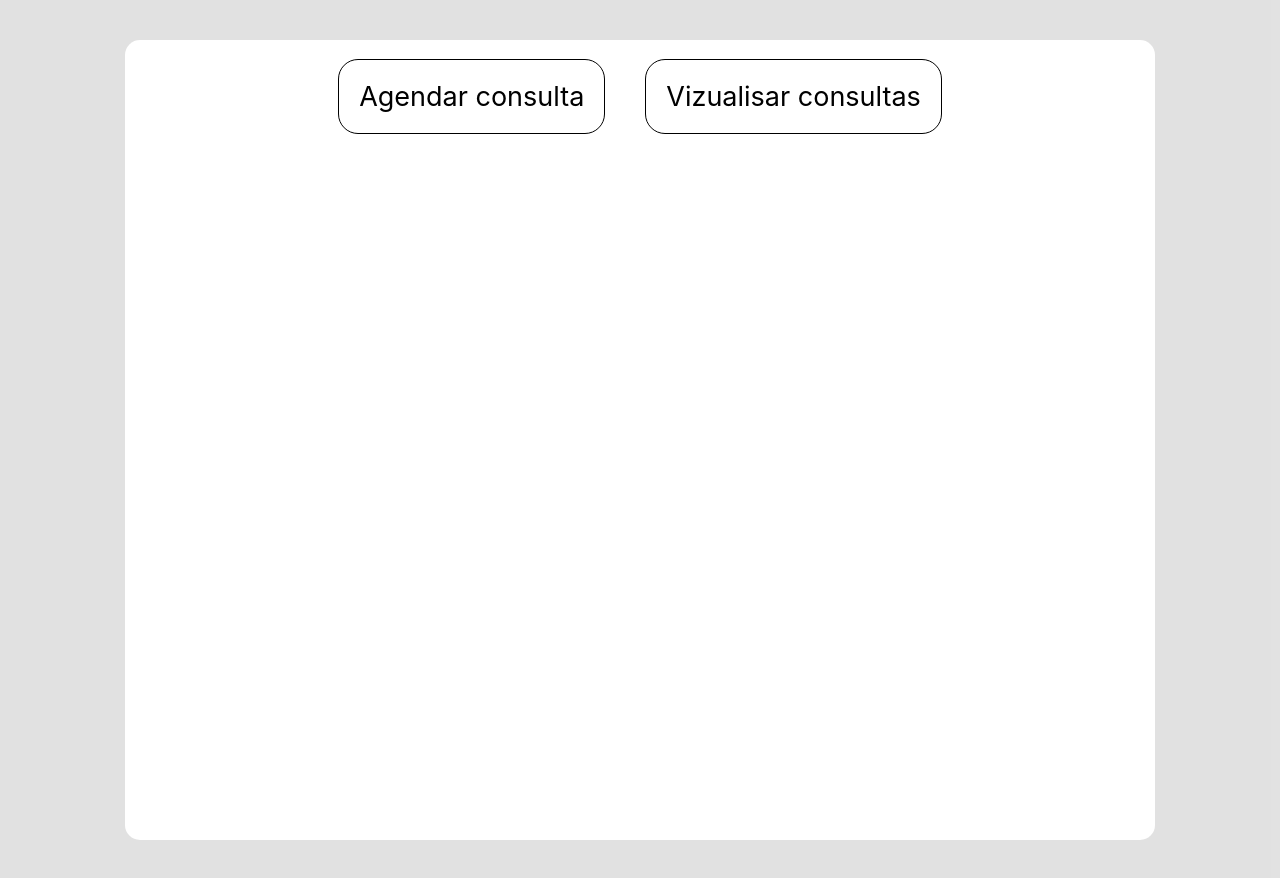
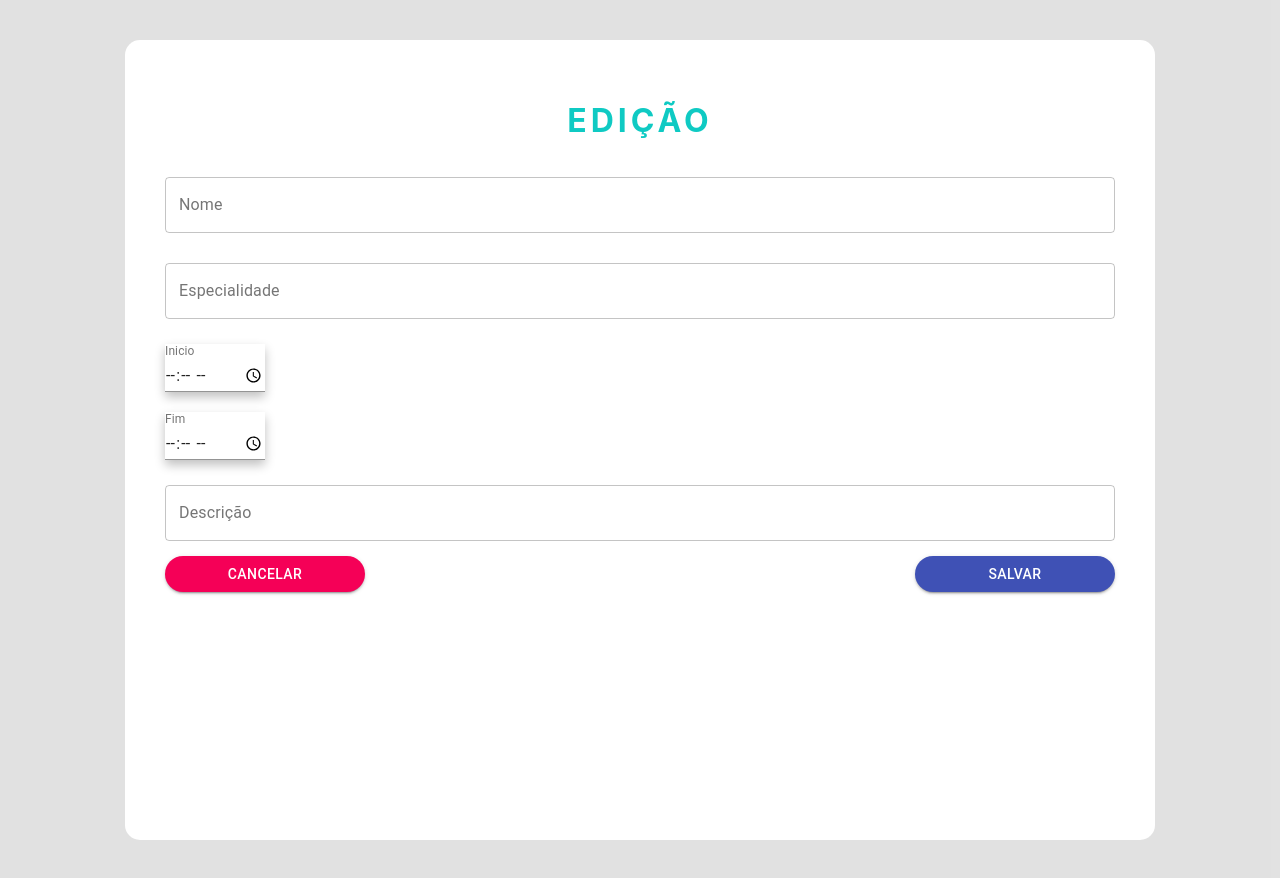
Before and after one commit to FelipeEduardoOliveira/Consultas, a React (Create React App) app: page /edicao/1 in a window 1280 px wide. Built offline with nearby package versions, Linux system fonts and the light colour scheme; no server answers.

Commit message:
Refatorando

```diff
--- a/src/components/Inputs/InputTime.js
+++ b/src/components/Inputs/InputTime.js
@@ -12,7 +12,6 @@ function InputTime(props){
         label={props.label}
         type="time"
         size="normal"
-        // defaultValue={props.timer}
         value = {props.value}
         onChange= {props.onChange}
         InputLabelProps={{
--- a/src/components/NotFound/index.js
+++ b/src/components/NotFound/index.js
@@ -1,5 +1,5 @@
 import React, { Component } from 'react';
-
+import {Link} from 'react-router-dom';
 
 import { ContainerRegister, Container,Error } from './styles';
 
@@ -21,13 +21,13 @@ class NotFound extends Component {
 
                 <Error>
                     <nav>
-                        <a>
+                        <Link to={'/'}>
                             Agendar consulta
-                        </a>
+                        </Link>
 
-                        <a>
+                        <Link to={'/Consultas'}>
                             Vizualisar consultas
-                        </a>
+                        </Link>
                     </nav>
                 </Error>
 
--- a/src/components/NotFound/styles.js
+++ b/src/components/NotFound/styles.js
@@ -19,6 +19,9 @@ padding: 40px;
 background-color: #FFF;
 
 a{
+  text-decoration: none;
+  color: black;
+  background-color: #FDDE;
   padding: 20px;
   margin: 20px;
   font-size: 27px;
@@ -28,7 +31,6 @@ a{
 }
 a:hover{
   cursor: pointer;
-  /* background-color: silver;  */
   font-size: 28px;
   border-color: green;
   transition: all 0.30s;
--- a/src/pages/Edition/index.js
+++ b/src/pages/Edition/index.js
@@ -1,23 +1,70 @@
 import React, { Component } from 'react';
-
+import api from '../../services/api';
 import ButtonComponent from '../../components/Button/index.js';
 import InputTime from '../../components/Inputs/InputTime';
 import InputText from '../../components/Inputs/InputText';
 
+
 import Swal from 'sweetalert2/dist/sweetalert2.js';
-import 'sweetalert2/src/sweetalert2.scss';
+import 'sweetalert2/src/sweetalert2.scss'
 
 import { ContainerRegister, Container, Title, ButtonBox } from './styles';
 
-class Register extends Component {
+class Edition extends Component {
   constructor(porps) {
     super(porps);
     this.state = {
+        id:'',
+      name: '',
+      specialty: '',
+      startTime: '',
+      endTime: '',
+      description: '',
+
+
+      inputName: false,
+      inputSpecialty: false,
+      inputStartTime: false,
+      inputendTime: false,
+      inputDescription: false
+
 
     }
+    this.cancelButton = this.cancelButton.bind(this);
+    this.saveButton = this.saveButton.bind(this);
+    this.getData = this.getData.bind(this);
+    this.validateField = this.validateField.bind(this);
   }
 
-    cancelButton(){
+  componentDidMount(){
+    this.loadApi();
+  }
+
+  async loadApi(){
+    const idConsulta = decodeURIComponent(this.props.match.params.id);
+    // alert(idConsulta)
+
+    const result = await api.get(`/consultas/id/${idConsulta}`)
+    .then((response)=>{
+        return response.data
+    })
+    // console.log(result)
+    this.setState({
+        id: result.id,
+        name: result.nome,
+      specialty: result.especialidade,
+      startTime: result.inicioConsulta.split("T")[1],
+      endTime: result.fimConsulta.split("T")[1],
+      description: result.descricao,
+
+    })
+
+
+  }
+
+  cancelButton() {
+
+
     Swal.fire({
       title: 'Cuidado',
       text: "Você quer mesmo cancelar o cadastro?",
@@ -42,6 +89,7 @@ class Register extends Component {
           startTime: '',
           endTime: '',
           description: ''
+
         });
         Swal.fire(
           'Cancelado!',
@@ -49,21 +97,102 @@ class Register extends Component {
           'success'
         )
       }
+      this.props.history.replace('/consultas')
     })
   }
 
-    async saveButton(){
-        await Swal.fire({
+  async saveButton() {
+    const { name, specialty, startTime, endTime, description } = this.state;
+
+    this.validateField(name, specialty, startTime, endTime, description)
+
+      await api.put('/Consultas', {
+          id: this.state.id,
+        nome: `${name}`,
+          especialidade: `${specialty}`,
+          inicioConsulta: `${this.getData()}T${startTime}`,
+          fimConsulta: `${this.getData()}T${endTime}`,
+          descricao: `${description}`
+        })
+        .then( ()=>{
+           Swal.fire({
             position: 'top-end',
             icon: 'success',
-            title: 'Your work has been saved',
+            title: 'Sua consulta foi salva com sucesso',
             showConfirmButton: false,
-            timer: 1500
+            timer: 2000
           });
           this.props.history.replace('/consultas')
+        })
+        .catch((err)=>{
+         return console.log(err)
+        })
+
+
   }
 
+   validateField(name, specialty, startTime, endTime, description){
+
+    if (name == '') {
+            Swal.fire({
+             icon: 'error',
+             title: 'Oops...',
+             text: 'Preecha todos os campos!'
+           })
+      this.setState({inputName: true});
+    }
+    if(specialty == ''){
+      Swal.fire({
+        icon: 'error',
+        title: 'Oops...',
+        text: 'Preecha todos os campos!'
+      })
+       this.setState({inputSpecialty: true});
+    }
+    if(startTime == ''){
+      Swal.fire({
+        icon: 'error',
+        title: 'Oops...',
+        text: 'Preecha todos os campos!'
+      })
+       this.setState({inputStartTime: true});
+    }
+    if(endTime == ''){
+      Swal.fire({
+        icon: 'error',
+        title: 'Oops...',
+        text: 'Preecha todos os campos!'
+      })
+       this.setState({inputendTime: true})
+    }
+    if(description == ''){
+      Swal.fire({
+        icon: 'error',
+        title: 'Oops...',
+        text: 'Preecha todos os campos!'
+      })
+       this.setState({inputDescription: true})
+    }
+
+  }
+
+
+ getData(data = new Date()){
+  var day = data.getDate();
+  var month = data.getMonth()+1;
+  var year = data.getFullYear();
+
+  if(day.toString().length === 1) day = '0'+day
+  if(month.toString().length == 1){
+     month = '0' + month
+  }
+
+    return year+'-'+month+'-'+day;
+}
+
+
   render() {
+
     return (
 
       <Container>
@@ -73,28 +202,84 @@ class Register extends Component {
 
           <Title>Edição</Title>
 
-                    <InputText label='Nome' placeholder='Digite Seu nome'/>
-                    <InputText label='Especialidade' placeholder='Digite sua Especialidade'/>
+          <InputText
+            error={this.state.inputName }
+            label='Nome'
+            placeholder='Digite Seu nome'
+            value={this.state.name}
+            onChange={event => {
+              const { value } = event.target;
+              this.setState({ name: value });
+              this.setState({inputName: false})
+            }}
+          />
+
+
+          <InputText
+            error={this.state.inputSpecialty }
+            label='Especialidade'
+            placeholder='Digite sua Especialidade'
+            value={this.state.specialty}
+            onChange={event => {
+              const { value } = event.target;
+              this.setState({ specialty: value });
+              this.setState({inputSpecialty: false})
+            }}
+          />
 
 
 
-                    <InputTime label='Inicio' timer='12:00'/>
-                    <InputTime label='Fim' timer='13:00'/>
+          <InputTime
+            error={this.state.inputStartTime }
+            label='Inicio'
+            value={this.state.startTime}
+            onChange={event => {
+              const { value } = event.target;
+              this.setState({ startTime: value });
+              this.setState({inputStartTime: false})
+            }}
 
-                    <InputText label='Descrição' placeholder='Digite sua descrição'/>
+          />
+
+          <InputTime
+            error={this.state.inputendTime }
+            label='Fim'
+            value={this.state.endTime}
+            onChange={event => {
+              const { value } = event.target;
+              this.setState({ endTime: value });
+              this.setState({inputendTime: false})
+            }}
+          />
+
+
+
+          <InputText
+            error={this.state.inputDescription }
+            label='Descrição'
+            placeholder='Digite sua descrição'
+            value={this.state.description}
+            onChange={event => {
+              const { value } = event.target;
+              this.setState({ description: value });
+              this.setState({inputDescription: false})
+            }}
+          />
 
 
 
           <ButtonBox>
-                        <a onClick={()=> this.cancelButton()}>
-                        <ButtonComponent label='Cancelar' color='secondary'/>
+            <a onClick={() => this.cancelButton()}>
+              <ButtonComponent label='Cancelar' color='secondary' />
             </a>
 
-                        <a onClick={()=> this.saveButton()}>
-                        <ButtonComponent label='Salvar'color='primary'/>
+            <a onClick={() => this.saveButton()}>
+              <ButtonComponent label='Salvar' color='primary' />
             </a>
+          </ButtonBox>
 
-                    </ButtonBox>
+
+
 
         </ContainerRegister>
       </Container>
@@ -107,4 +292,4 @@ class Register extends Component {
 
 }
 
-export default Register;
+export default Edition;
--- a/src/pages/Preview/styles.js
+++ b/src/pages/Preview/styles.js
@@ -3,11 +3,41 @@ import Styled from 'styled-components';
 export const Container = Styled.div`
 
 display: flex;
-justify-content: center;
+flex-direction: column;
 min-height: 100vh;
 padding: 40px 60px;
 background-color: #DDDD;
 justify-content: center;
+align-items: center;
+
+.HeaderWithLogo{
+    width: 100%;
+    display: flex;
+    justify-content: space-between;
+    align-items: center;
+}
+a{
+    text-decoration: none;
+    margin-bottom: 10px;
+}
+.MuiButton-colorInherit{
+    background-color: #21af21cf;
+    color: white;
+    font-size: 15px;
+    border-radius: 40px;
+}
+
+.MuiButton-colorInherit:hover{
+    background-color: white;
+    color: #21af21cf;
+}
+
+
+@media(max-width: 400px){
+    .HeaderWithLogo{
+    flex-direction: column
+}
+}
 `;
 
 export const ContainerPreview = Styled.div`
@@ -19,6 +49,11 @@ padding: 40px;
 width: 950px;
 min-height: 600px;
 background-color: #FFF;
+margin-top: 20px;
+
+@media(max-width: 1000px){
+    width: 100%;
+}
 
 
 `;
@@ -34,12 +69,19 @@ color: rgb(15,202,195);
 
 export const Overview = Styled.div`
 width: 700px;
-padding: 10px 30px;
+padding: 10px 10px;
 display: flex;
 flex-direction: column;
 box-shadow: 0px 7px 21px silver;
 border-radius: 20px;
 margin-bottom: 40px;
+
+.Header{
+    display: flex;
+    flex-direction: row;
+    justify-content: space-between;
+
+}
 
 label{
         font-weight: bold;
@@ -51,11 +93,19 @@ label{
         font-weight: normal;
         color: silver;
     }
-.Header{
-    display: flex;
-    flex-direction: row;
-    justify-content: space-between;
 
+
+@media(max-width: 785px){
+    width: 100%;
+}
+
+@media(max-width: 595px){
+    width: 100%;
+
+    .Header{
+    flex-direction: column;
+
+}
 }
 `;
 
@@ -69,4 +119,9 @@ a:hover{
 cursor: pointer;
 transform: scale(1.2);
 }
+
+@media(max-width: 595px){
+    justify-content: center;
+
+}
 `;
--- a/src/pages/Register/index.js
+++ b/src/pages/Register/index.js
@@ -3,7 +3,6 @@ import api from '../../services/api';
 import ButtonComponent from '../../components/Button/index.js';
 import InputTime from '../../components/Inputs/InputTime';
 import InputText from '../../components/Inputs/InputText';
-// import axios from 'axios';
 
 
 import Swal from 'sweetalert2/dist/sweetalert2.js';
@@ -74,6 +73,7 @@ class Register extends Component {
           'success'
         )
       }
+      this.props.history.replace('/consultas')
     })
   }
 
@@ -81,16 +81,7 @@ class Register extends Component {
     const { name, specialty, startTime, endTime, description } = this.state;
 
     this.validateField(name, specialty, startTime, endTime, description)
-    .then(()=>{
-      Swal.fire({
-        icon: 'error',
-        title: 'Oops...',
-        text: 'Preecha todos os campos!'
-      })
-    })
-    .catch((e)=>{
-      return console.log(e)
-    })
+
       await api.post('/Consultas', {
         nome: `${name}`,
           especialidade: `${specialty}`,
@@ -98,18 +89,18 @@ class Register extends Component {
           fimConsulta: `${this.getData()}T${endTime}`,
           descricao: `${description}`
         })
-        .then(()=>{
+        .then( ()=>{
            Swal.fire({
             position: 'top-end',
             icon: 'success',
-            title: 'Your work has been saved',
+            title: 'Sua consulta foi salva com sucesso',
             showConfirmButton: false,
-            timer: 1500
+            timer: 2000
           });
-          // this.props.history.replace('/consultas')
+          this.props.history.replace('/consultas')
         })
         .catch((err)=>{
-          console.log(err)
+         return console.log(err)
         })
 
 
@@ -122,22 +113,46 @@ class Register extends Component {
 
   }
 
-  async validateField(name, specialty, startTime, endTime, description){
-    // const { name, specialty, startTime, endTime, description } = this.state;
-    if (name === '') {
-      return this.setState({inputName: true});
+   validateField(name, specialty, startTime, endTime, description){
+    if (name == '') {
+            Swal.fire({
+             icon: 'error',
+             title: 'Oops...',
+             text: 'Preecha todos os campos!'
+           })
+      this.setState({inputName: true});
     }
-    if(specialty === ''){
-      return this.setState({inputSpecialty: true});
+    if(specialty == ''){
+      Swal.fire({
+        icon: 'error',
+        title: 'Oops...',
+        text: 'Preecha todos os campos!'
+      })
+       this.setState({inputSpecialty: true});
     }
-    if(startTime === ''){
-      return this.setState({inputStartTime: true});
+    if(startTime == ''){
+      Swal.fire({
+        icon: 'error',
+        title: 'Oops...',
+        text: 'Preecha todos os campos!'
+      })
+       this.setState({inputStartTime: true});
     }
-    if(endTime === ''){
-      return this.setState({inputendTime: true})
+    if(endTime == ''){
+      Swal.fire({
+        icon: 'error',
+        title: 'Oops...',
+        text: 'Preecha todos os campos!'
+      })
+       this.setState({inputendTime: true})
     }
-    if(description === ''){
-      return this.setState({inputDescription: true})
+    if(description == ''){
+      Swal.fire({
+        icon: 'error',
+        title: 'Oops...',
+        text: 'Preecha todos os campos!'
+      })
+       this.setState({inputDescription: true})
     }
 
   }
@@ -221,10 +236,12 @@ class Register extends Component {
 
 
           <InputText
+
             error={this.state.inputDescription }
             label='Descrição'
             placeholder='Digite sua descrição'
             value={this.state.description}
+
             onChange={event => {
               const { value } = event.target;
               this.setState({ description: value });
@@ -235,12 +252,12 @@ class Register extends Component {
 
 
           <ButtonBox>
-            <a onClick={() => this.cancelButton()}>
-              <ButtonComponent label='Cancelar' color='secondary' />
-            </a>
+              <a onClick={() => this.cancelButton()}>
+                <ButtonComponent label='Cancelar' color='secondary' />
+              </a>
 
             <a onClick={() => this.saveButton()}>
-              <ButtonComponent label='Salvar' color='primary' />
+              <ButtonComponent label='Salvar' color='inherit' className='MuiButton-colorInherit'/>
             </a>
           </ButtonBox>
 
--- a/src/pages/Register/styles.js
+++ b/src/pages/Register/styles.js
@@ -24,6 +24,9 @@ background-color: #FFF;
 .AllField{
     margin: 15px 0px;
 }
+@media(max-width: 523px){
+    width: 100%;
+}
 
 `;
 
@@ -39,8 +42,32 @@ color: rgb(15,202,195);
 export const ButtonBox = Styled.div`
     display: flex;
     justify-content: space-between;
+
+    .MuiButton-colorInherit{
+    background-color: #21af21cf;
+    color: white;
+}
+
+.MuiButton-colorInherit:hover{
+    background-color: white;
+    color: #21af21cf;
+}
+
     .btn{
         border-radius: 20px;
         width: 200px;
     }
+    @media(max-width: 523px){
+    .btn{
+        width: 120px
+    }
+
+    @media(max-width: 432px){
+        flex-direction: column;
+
+    .btn{
+        width: 120px;
+        margin-top: 25px;
+    }
+}
 `;
--- a/src/routes.js
+++ b/src/routes.js
@@ -12,7 +12,7 @@ function Routes() {
             <Switch>
                 <Route exact path='/' component={Register} />
                 <Route exact path='/consultas' component={Preview} />
-                <Route exact path='/edicao' component={Edition} />
+                <Route exact path='/edicao/:id' component={Edition} />
 
                 <Route path="*" component={NotFound} />
 
```
Also changed, not shown: src/pages/Edition/styles.js (+18 -0 lines), src/pages/Preview/index.js (+15 -1 lines), src/components/Button/index.js (line endings or trailing spaces), src/img/Logo.png (added). Lines whose indentation alone changed are shown as unchanged.
